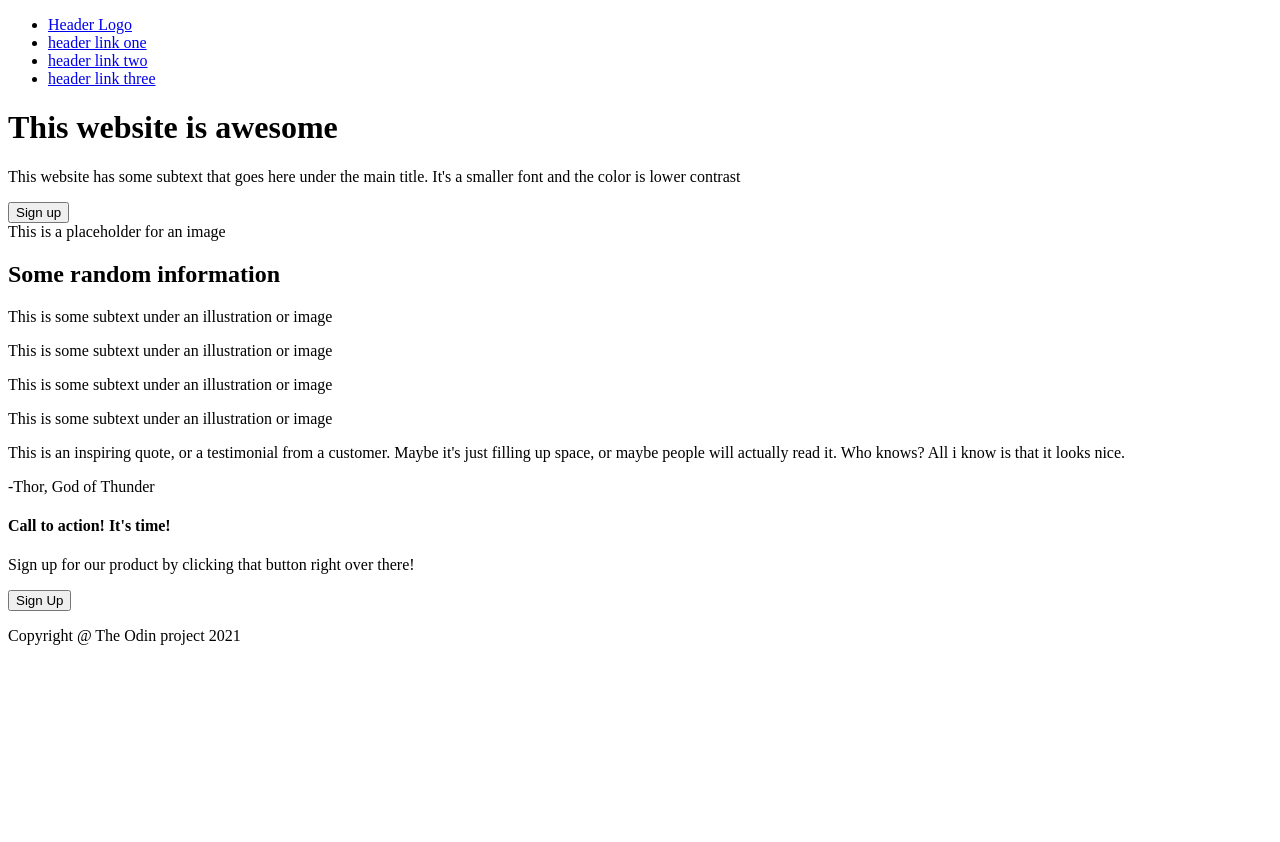
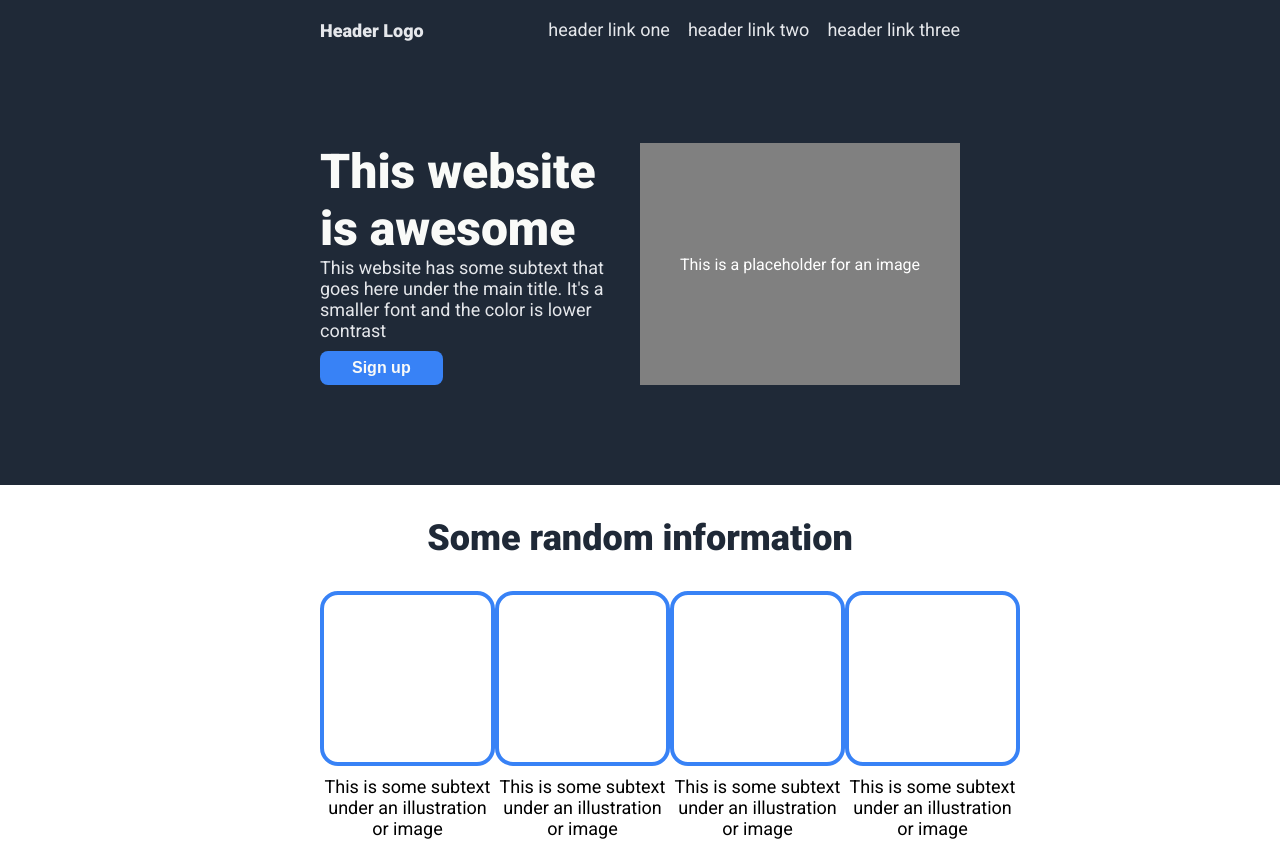
Before and after one commit to RbsDeveloper/Odin-landing-page-project, a plain HTML site: page index.html in a window 1280 px wide. Shown: the top 842 px of the page. Before the commit the page ends 800 px from the top, so only its background shows below. Drawn offline with Linux system fonts and the light colour scheme.

Commit message:
Complete landing page with styling closely following provided specs

```diff
--- a/index.html
+++ b/index.html
@@ -69,16 +69,19 @@
 
     </div>
     <div class="quote-container">
-        <p class="quote">
-            This is an inspiring quote, or a testimonial from a customer. Maybe it's just filling up space, or maybe people will actually read it. Who knows?
-            All i know is that it looks nice.
-        </p>
-        <span class="author">-Thor, God of Thunder</span>
+        <div class="wrapper">
+            <p class="quote">
+                This is an inspiring quote, or a testimonial from a customer. Maybe it's just filling up space, or maybe people will actually read it. Who knows?
+                All i know is that it looks nice.
+            </p>
+            <span class="author">-Thor, God of Thunder</span>
+        </div>
+
     </div>
 
     <div class="sign-up-container">
         <div class="left-side">
-            <h4>Call to action! It's time!</h4>
+            <h2>Call to action! It's time!</h2>
             <p>Sign up for our product by clicking that button right over there!</p>
         </div>
         <div class="right-side">
--- a/style.css
+++ b/style.css
@@ -0,0 +1,194 @@
+* {
+    box-sizing: border-box;
+    margin: 0;
+    padding: 0;
+}
+
+body {
+    display: flex;
+    flex-direction: column;
+    align-items: center;
+    font-family: Roboto;
+}
+
+header {
+    background-color: #1f2937;
+    width: 100%;
+    color: white;
+    display: flex;
+    flex-direction: column;
+    align-items: center;
+    gap: 100px;
+    padding-bottom: 100px;
+}
+
+nav {
+    width: 50%;
+    padding-top: 15px;
+}
+
+.presentation-container {
+    width: 50%;
+    display: flex;
+}
+
+.text-container {
+    width: 50%;
+    padding-right: 20px;
+}
+
+.img-container {
+    background-color: gray;
+    display: flex;
+    justify-content: center;
+    align-items: center;
+    width: 50%;
+    height: auto;
+}
+
+.random-info-container {
+    width: 50%;
+    display: flex;
+    flex-direction: column;
+    align-items: center;
+}
+
+ul {
+    list-style: none;
+    display: flex;
+    justify-content: flex-end;
+    align-items: center;
+    gap: 18px;
+}
+
+li a {
+    text-decoration: none;
+    color: #e5e7eb;
+    font-size: 18px;
+}
+
+.logo {
+    margin-right: auto;
+    color: #f9faf8;
+    font-size: 24px;
+    font-weight: 900;
+}
+
+h1 {
+    font-size: 48px;
+    font-weight: 900;
+    color: #f9faf8;
+}
+
+.text-container p {
+    color: #e5e7eb;
+    font-size: 18px;
+    text-align: left;
+    margin-bottom: 10px;
+}
+
+button {
+    color: #f9faf8;
+    background-color: #3882f6;
+    font-weight: 700;
+    font-size: 16px;
+    padding: 8px 32px;
+    border: none;
+    border-radius: 8px;
+}
+
+h2 {
+    font-size: 36px;
+    font-weight: 900;
+    color: #1f2937;
+    margin: 32px 0;
+}
+
+.cards-container {
+    width: 100%;
+    display: flex;
+    justify-content: space-around;
+    text-align: center;
+    font-size: 18px;
+    margin-bottom: 100px;
+}
+
+.card {
+    width: 175px;
+}
+
+.img {
+    width: 175px;
+    height: 175px;
+    border: 4px solid #3882f6;
+    border-radius: 18px;
+    margin-bottom: 10px;
+}
+
+.quote-container {
+    display: flex;
+    justify-content: center;
+    background-color: #e5e7eb;
+    width: 100%;
+
+}
+
+.wrapper {
+    width: 50%;
+    display: flex;
+    flex-direction: column;
+    align-items: center;
+    text-align: left;
+    padding: 100px 90px;
+}
+
+.quote {
+    color: #1f2937;
+    font-size: 36px;
+    font-style: italic;
+    font-weight: lighter;
+}
+
+.author {
+    margin-left: auto;
+    font-size: 24px;
+    font-weight: bold;
+}
+
+.sign-up-container {
+    width: 50%;
+    background-color: #3882f6;
+    border-radius: 8px;
+    display: flex;
+    justify-content: center;
+    align-items: center;
+    gap: 150px;
+    padding: 30px 60px;
+    margin: 100px 0px;
+}
+
+
+.left-side h2 {
+    color: #f9faf8;
+    font-size: 24px;
+    margin: 0;
+}
+
+.left-side p {
+    color: #e5e7eb;
+}
+
+.secondBtn {
+    border: 2px solid #f9faf8;
+}
+
+footer {
+    width: 100%;
+    display: flex;
+    justify-content: center;
+    align-items: center;
+    padding: 30px 0px;
+    background-color: #1f2937;
+    color: #e5e7eb;
+    font-size: 18px;
+}
```
